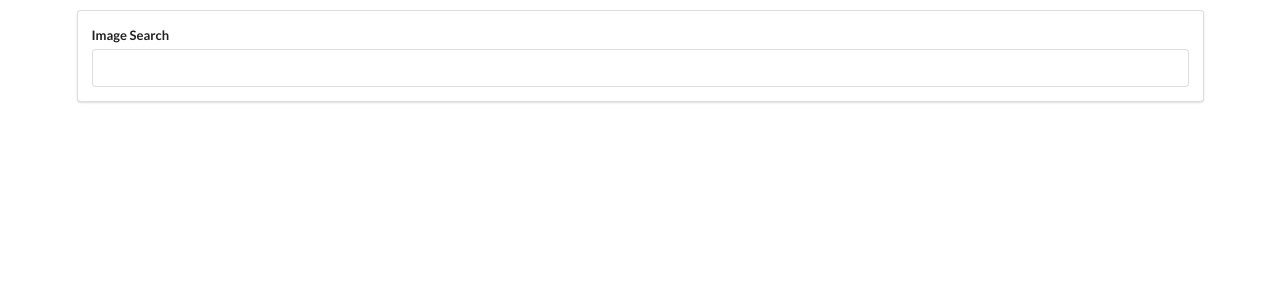
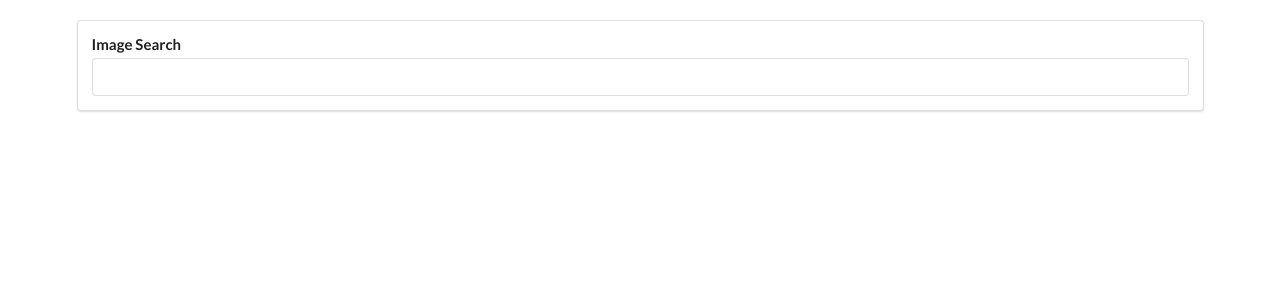
Before and after one commit to noomdalv/react_pics, a React (Create React App) app: page / in a window 1280 px wide. Shown: the top 300 px of the page. Built offline with nearby package versions, Linux system fonts and the light colour scheme.

Commit message:
updated readme

```diff
--- a/src/components/App.js
+++ b/src/components/App.js
@@ -17,7 +17,7 @@ class App extends React.Component {
 
 	render() {
 		return (
-			<div className="ui container" style={{ marginTop: 10 }}>
+			<div className="ui container" style={{ marginTop: 20 }}>
 				<SearchBar onSubmit={this.onSearchSubmit} />
 				<ImageList images={this.state.images} />
 			</div>
--- a/src/components/SearchBar.js
+++ b/src/components/SearchBar.js
@@ -10,10 +10,10 @@ class SearchBar extends React.Component {
 
 	render() {
 		return (
-			<div className="ui segment">
+			<div className="ui segment searchbar">
 				<form className="ui form" onSubmit={this.onFormSubmit}>
 					<div className="field">
-						<label>Image Search</label>
+						<label><h4>Image Search</h4></label>
 						<input type="text"
 							onChange={e => this.setState({ term: e.target.value })}
 							value={this.state.term}
```
Also changed, not shown: src/misc/ss.jpg (added), 1 other file (tests, documents, lock files or other folders).
